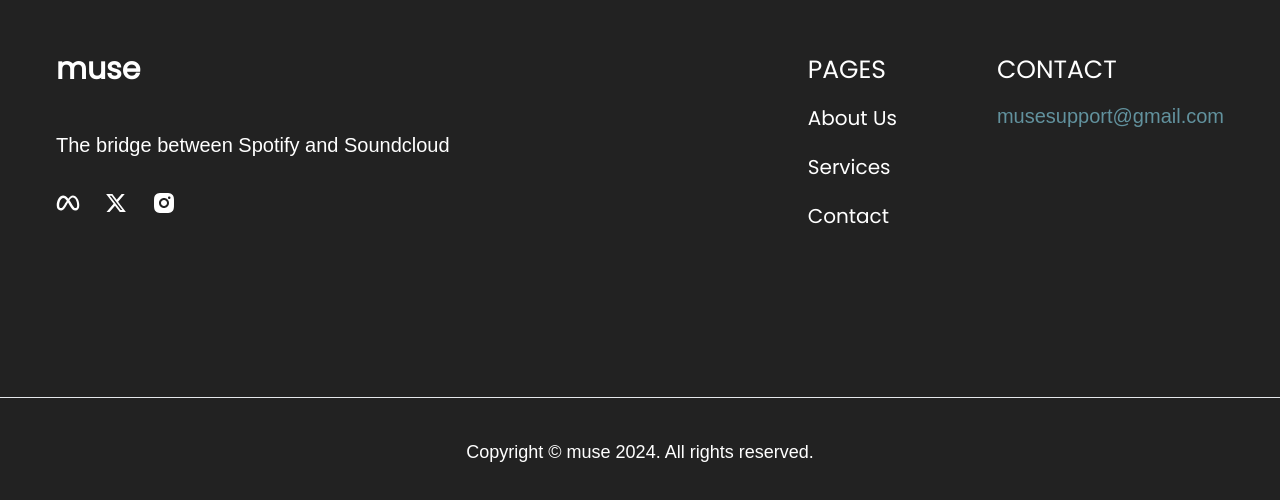
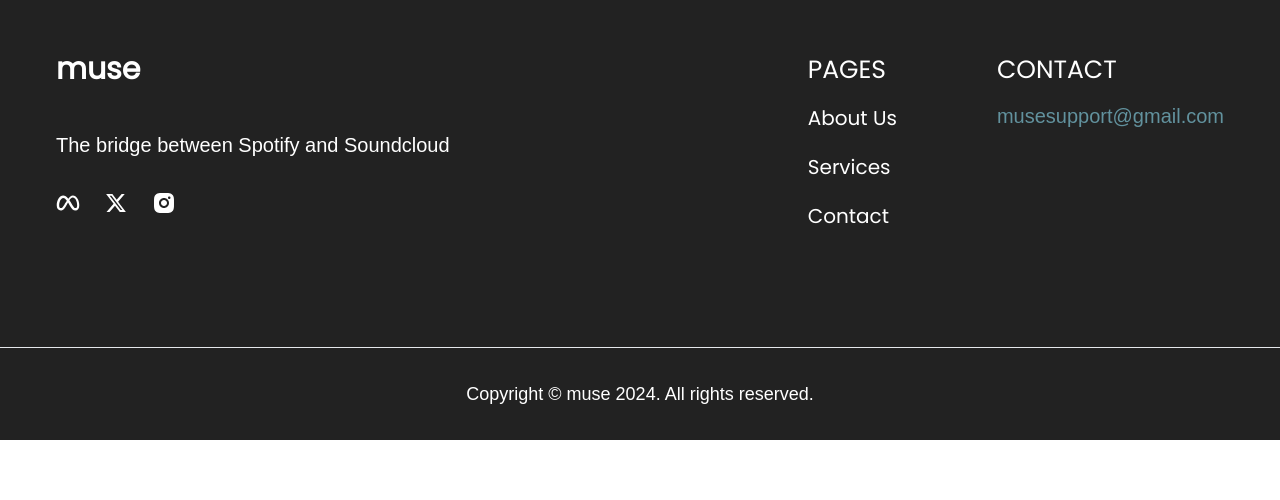
Before and after one commit to jbrov2/Muse-Redo, a React (Vite) app in the folder client/: page / in a window 1280 px wide. Shown: the part 4181-4681 px from the top of the page. After the commit the page ends 4621 px from the top, so only its background shows below. Built offline with nearby package versions, Linux system fonts and the light colour scheme.

Commit message:
fixed contact/footer

```diff
--- a/client/src/components/landing_page/Contact.jsx
+++ b/client/src/components/landing_page/Contact.jsx
@@ -46,7 +46,7 @@
                   placeholder="Enter your comments..."
                 />
                 <input
-                  className="btn bg-accent w-80 flex mt-16 mb-4 hover:cursor-pointer hover:scale-105 transition-all duration-300"
+                  className="btn bg-accent w-80 flex mt-16 mb-4 "
                   type="button"
                   value="Submit"
                 />
--- a/client/src/components/landing_page/Footer.jsx
+++ b/client/src/components/landing_page/Footer.jsx
@@ -4,7 +4,7 @@
   return (
     <footer className="footer mt-[80px] xl:mt-[400px] relative z-20  py-8">
       <div className="container mx-auto px-4">
-        <div className="flex flex-col xl:flex-row xl:gap-[100px] xl:mb-[150px] text-center xl:text-left">
+        <div className="flex flex-col xl:flex-row xl:gap-[100px] xl:mb-[100px] text-center xl:text-left">
           <div className="footer_item w-full max-w-[400px] mx-auto mb-8 xl:mb-0">
             <a href="#" className="inline-block h-16 mb-4">
               <h2 className="text-3xl font-bold">muse</h2>
@@ -56,7 +56,7 @@
           </div>
         </div>
 
-      </div><p className="text-center text-lg py-10 xl:border-t mt-8 xl:mt-0">
+      </div><p className="text-center text-lg  xl:border-t pt-8 mt-8 xl:mt-0">
           Copyright &copy; muse 2024. All rights reserved.
         </p>
     </footer>
```
